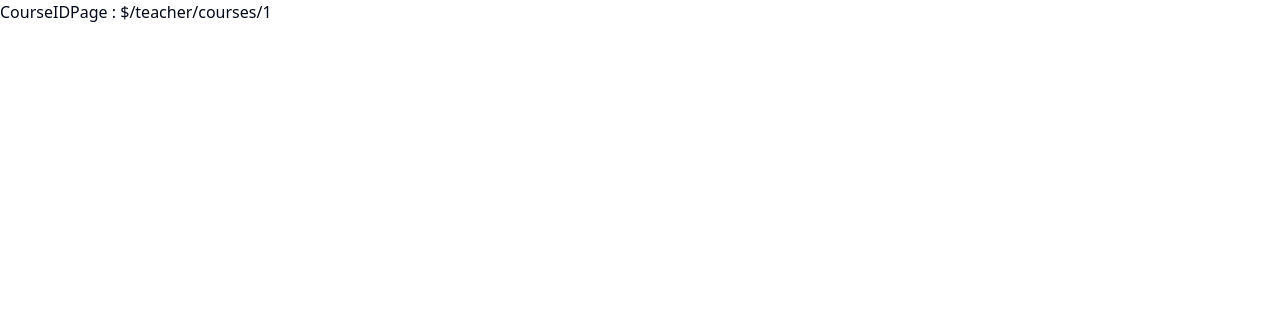
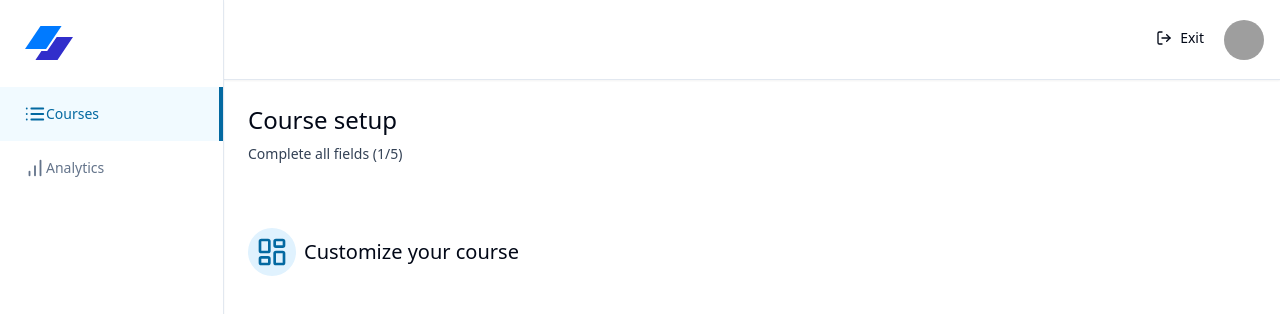
Before and after one commit to Dhruv1969Karnwal/course-builder-frontend, a React (Vite) app: page /teacher/courses/1 in a window 1280 px wide. Shown: the top 314 px of the page. Built offline with nearby package versions, Linux system fonts and the light colour scheme; grey boxes are pictures that could not be loaded.

Commit message:
custom-icon-badge-added-like-shadcn

```diff
--- /dev/null
+++ b/src/components/utils/components/icon-badge.jsx
@@ -0,0 +1,51 @@
+import { cva } from "class-variance-authority";
+import { cn } from "@/lib/utils";
+
+const backgroundVariants = cva(
+  "rounded-full flex items-center justify-center",
+  {
+    variants: {
+      variant: {
+        default: "bg-sky-100",
+        success: "bg-emerald-100",
+      },
+      iconVariant: {
+        default: "text-sky-700",
+        success: "text-emerald-700",
+      },
+      size: {
+        default: "p-2",
+        sm: "p-1",
+      },
+    },
+    defaultVariants: {
+      variant: "default",
+      size: "default",
+    },
+  }
+);
+
+const iconVariants = cva("", {
+  variants: {
+    variant: {
+      default: "text-sky-700",
+      success: "text-emerald-700",
+    },
+    size: {
+      default: "h-8 w-8",
+      sm: "h-4 w-4",
+    },
+  },
+  defaultVariants: {
+    variant: "default",
+    size: "default",
+  },
+});
+
+export const IconBadge = ({ icon: Icon, variant, size }) => {
+  return (
+    <div className={cn(backgroundVariants({ variant, size }))}>
+      <Icon className={cn(iconVariants({ variant, size }))} />
+    </div>
+  );
+};
--- a/src/pages/Teacher/CourseID.jsx
+++ b/src/pages/Teacher/CourseID.jsx
@@ -1,10 +1,58 @@
-import { useLocation } from "react-router-dom"
+import { IconBadge } from "@/components/utils/components/icon-badge";
+import DashboardLayout from "@/components/utils/Dashboard/dashboardLayout";
+import { LayoutDashboard } from "lucide-react";
+
+
 
 const CourseIDPage = () => {
-  const location = useLocation()
-  const {pathname} = location
+
+  // TODO:
+  // fetch course by id in params make sure that ont teacher can fetch course by id
+  // on fetching course it contains course.title
+
+  const course = {
+    title: "Course"
+  };
+
+  const requiredFields = [
+    course.title,
+    course.description,
+    course.imageUrl,
+    course.price,
+    course.categoryId,
+  ]
+
+  const totalFields = requiredFields.length
+  const completedFields = requiredFields.filter(Boolean).length
+
+  // console.log(totalFields, completedFields);
+
+  const completionText = `(${completedFields}/${totalFields})`
   return (
-    <div>CourseIDPage : ${pathname}</div>
+    <DashboardLayout>
+    <div className="p-6">
+      <div className="flex items-center justify-between">
+        <div className="flex flex-col gap-y-2">
+          <h1 className="text-2xl font-medium">
+            Course setup
+          </h1>
+          <span className="text-sm text-slate-700">
+            Complete all fields {completionText}
+          </span>
+        </div>
+      </div>
+      <div className="grid grid-cols-1 md:grid-cols-2 gap-6 mt-16">
+      <div>
+        <div className="flex items-center gap-x-2">
+        <IconBadge icon={LayoutDashboard}/>
+          <h2 className="text-xl">
+            Customize your course
+          </h2>
+        </div>
+      </div>
+      </div>
+    </div>
+    </DashboardLayout>
   )
 }
 
--- a/src/pages/Teacher/Create.jsx
+++ b/src/pages/Teacher/Create.jsx
@@ -38,6 +38,10 @@ const CreateCoursePage = () => {
 
   const onSubmit = async (values) => {
     console.log("values of", values);
+
+    // TODO:
+    // Post request to backend;
+
     toast.success("Course submitted");
   };
 
```
